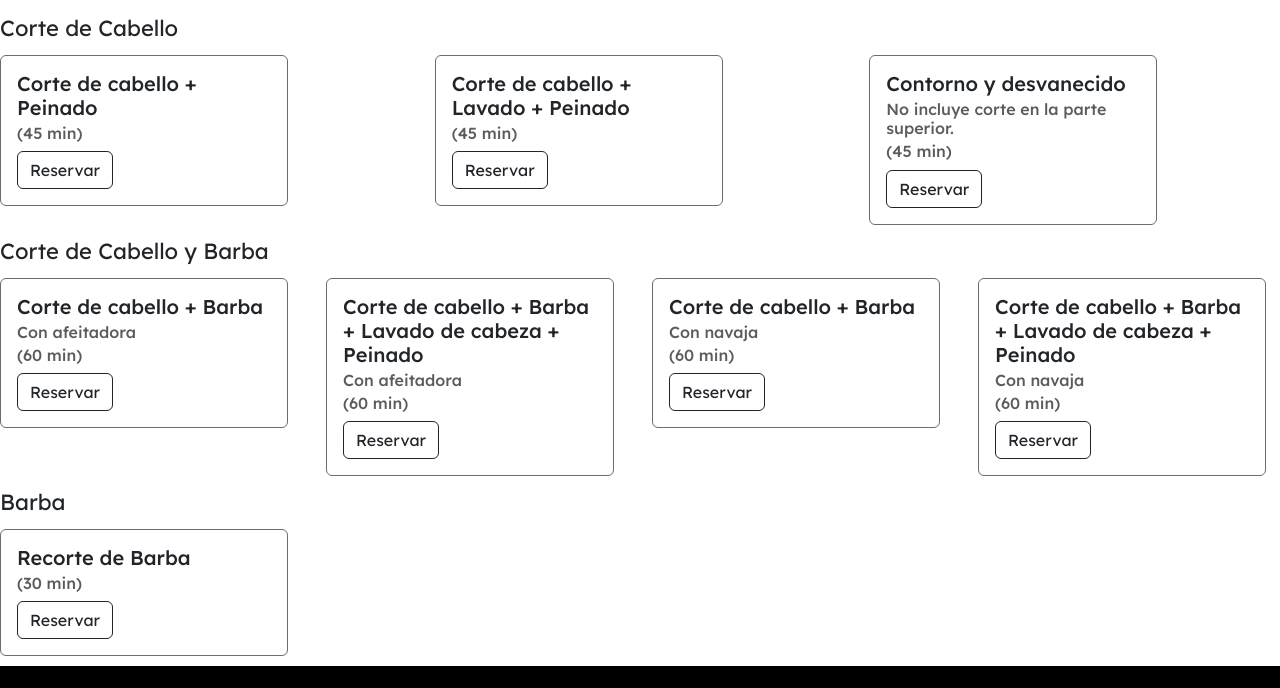
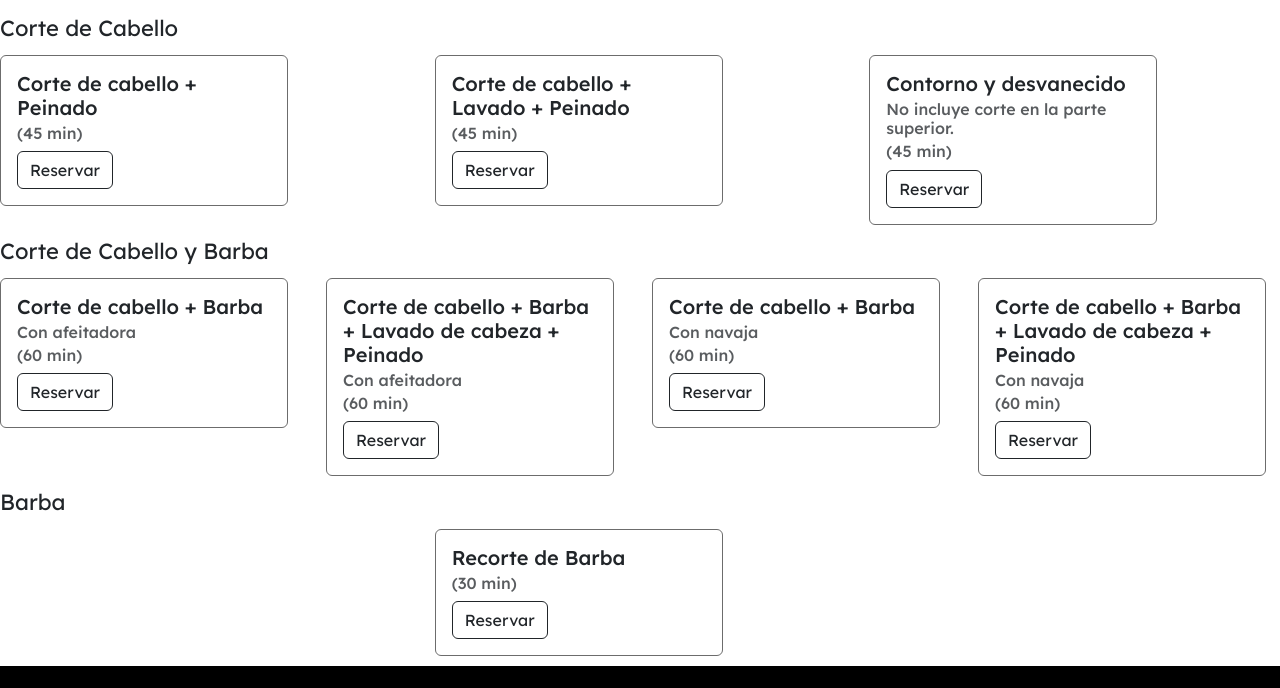
Before and after one commit to MalenaSagripanti/PF-Sagripanti, a plain HTML site: page paginas/servicios.html in a window 1280 px wide. Shown: the part 171-859 px from the top of the page. Drawn offline with nearby package versions, Linux system fonts and the light colour scheme.

Commit message:
modifique el index y el estilo de la pagina nuestro equipo

```diff
--- a/css/style.css
+++ b/css/style.css
@@ -102,8 +102,8 @@ main ol {
     margin-bottom: 10px;
 }
 
-.card-reservas {
-
+.row {
+    justify-content: space-evenly;
 }
 
 /*footer*/
```
Also changed, not shown: index.html (+0 -1 lines).
